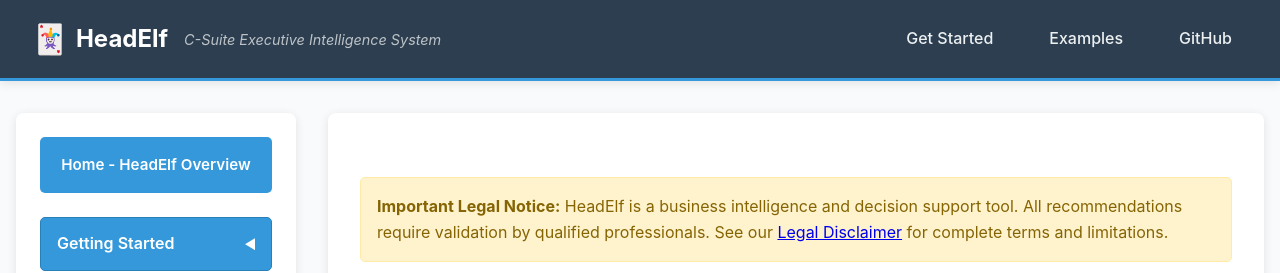
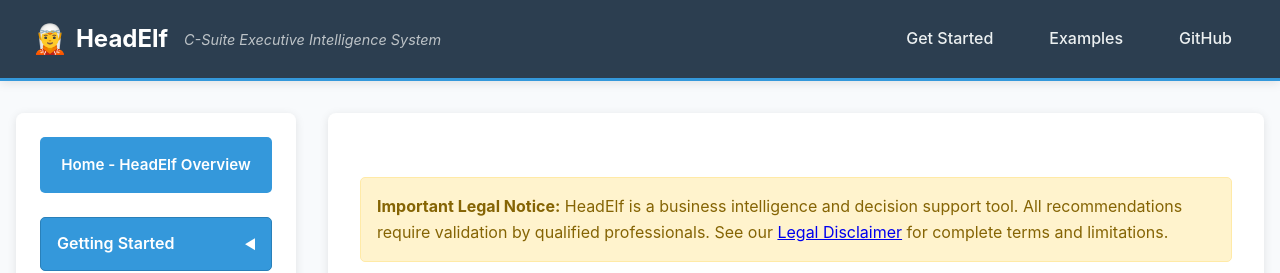
Before and after one commit to pauljbernard/headElf, a Jekyll site: the page built from docs/index.md, in a window 1280 px wide. Shown: the top 273 px of the page. Built offline with Jekyll 4.4.1, drawn with Linux system fonts in a browser that asks for light colours.

Commit message:
Update site header logo to elf emoji
Logo Update:
- Change site header logo to elf emoji (🧝) to match 'HeadElf' branding
- More appropriate than playing card joker for executive intelligence platform
- Directly represents the 'Elf' concept in HeadElf name

🤖 Generated with [Claude Code](https://claude.ai/code)

Co-Authored-By: Claude <noreply@anthropic.com>

```diff
--- a/docs/_layouts/default.html
+++ b/docs/_layouts/default.html
@@ -494,7 +494,7 @@
         <div class="site-header-content">
             <div class="site-title">
                 <a href="{{ site.baseurl }}/">
-                    <span class="site-logo">🃏</span>
+                    <span class="site-logo">🧝</span>
                     <span class="site-name">HeadElf</span>
                 </a>
                 <span class="site-tagline">C-Suite Executive Intelligence System</span>
```
